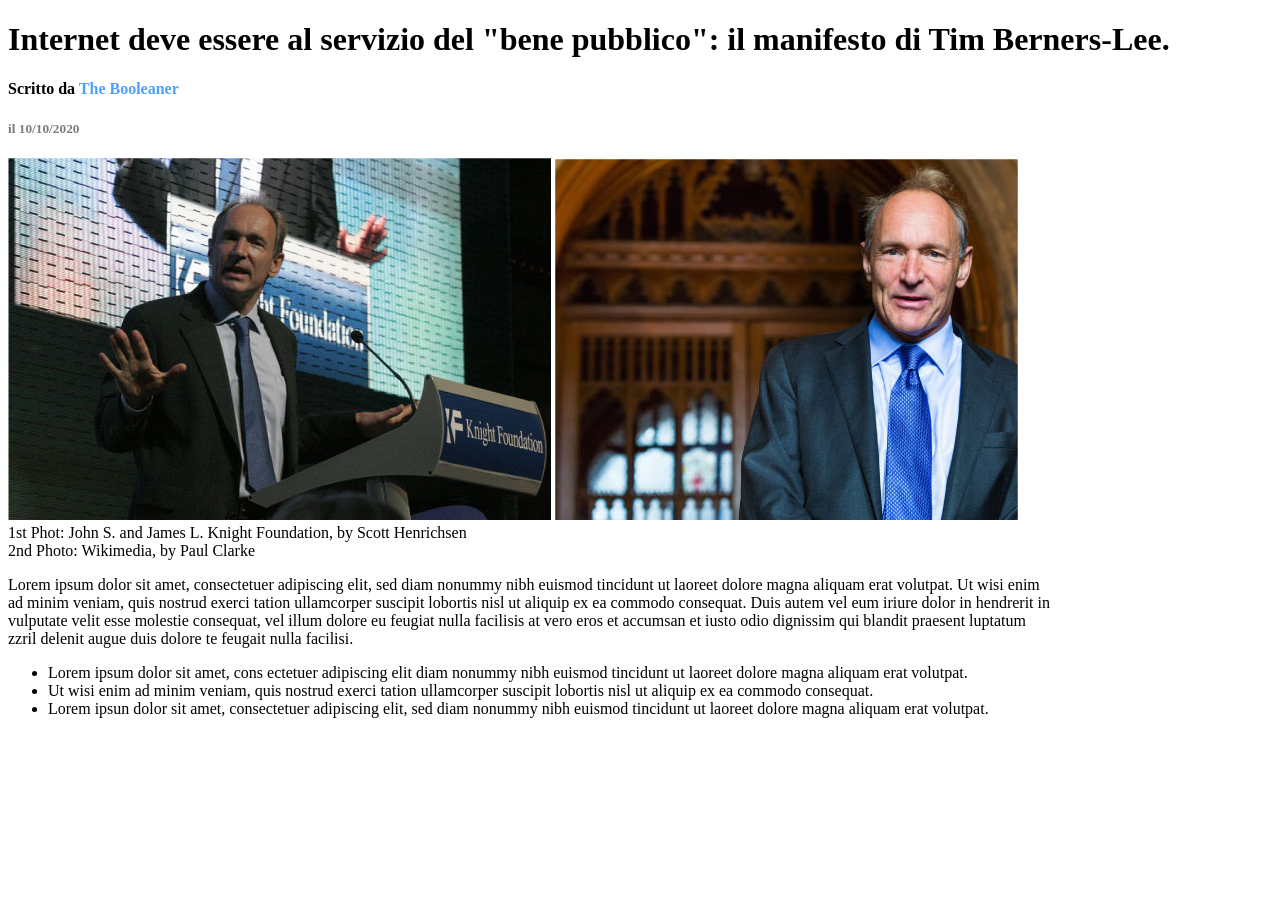
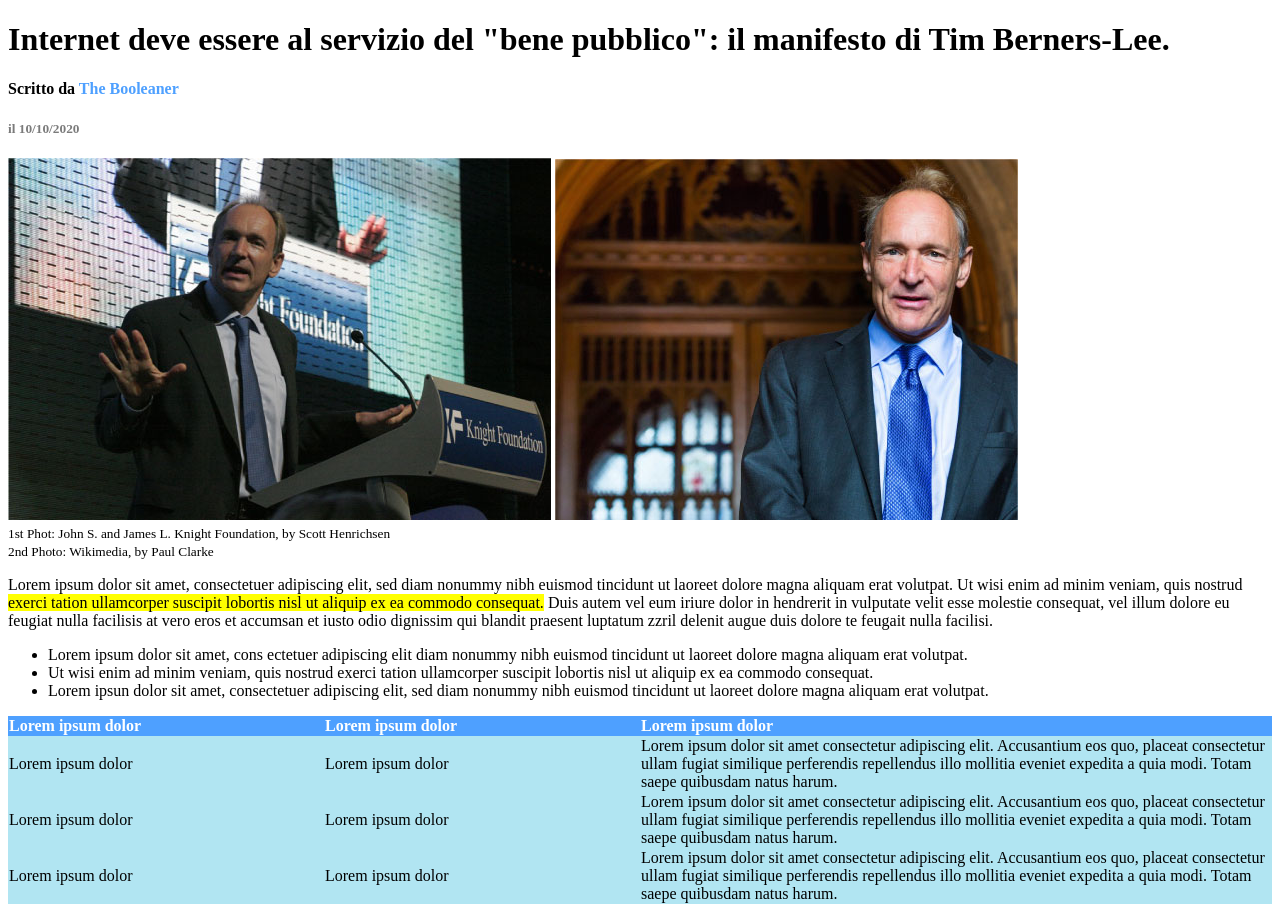
Before and after one commit to lpitto86/html-css-booleaner, a plain HTML site: page index.html in a window 1280 px wide. Shown: the part 72-984 px from the top of the page. Before the commit the page ends 806 px from the top, so only its background shows below. Drawn offline with Linux system fonts and the light colour scheme.

Commit message:
Inserimento tabella

```diff
--- a/css/style.css
+++ b/css/style.css
@@ -12,7 +12,9 @@
     text-decoration: none;
 }
 
-
+.highlighted {
+    background-color: yellow;
+}
 
 
 
@@ -31,3 +33,27 @@
 #logo {
     height: 60px;
 }
+
+
+
+.main-table-thead {
+    text-align: left;
+    background-color: #4EA0FF;
+    color: white;
+}
+
+.blue-table-row {
+    background-color: #B1E5F2;
+}
+
+#collapsed-table {
+    border-collapse: collapse;
+}
+
+.width-25-cell {
+    width: 25%;
+}
+
+.width-50-cell {
+    width: 50%;
+}
--- a/index.html
+++ b/index.html
@@ -29,24 +29,31 @@
                 </small>
             </h4>
         </header>
+        <section>
+            <div>
+                <img src="img/tim-1.jpg">
+                <img src="img/tim-2.jpg">
+            </div>
+            <div>
+                <small>
+                    1st Phot: John S. and James L. Knight Foundation, by Scott Henrichsen
+                </small>
+            <div>
+                <small>
+                    2nd Photo: Wikimedia, by Paul Clarke
+                </small>
+            </div>
+        </section>
 
-        <img src="img/tim-1.jpg">
-        <img src="img/tim-2.jpg">
-        <div>
-            1st Phot: John S. and James L. Knight Foundation, by Scott Henrichsen
-            <br>
-            2nd Photo: Wikimedia, by Paul Clarke
-        </div>
-        <div>
+        <section>
             <p>
               Lorem ipsum dolor sit amet, consectetuer adipiscing elit, sed diam nonummy nibh euismod tincidunt ut laoreet dolore magna aliquam erat volutpat. Ut wisi enim
-              <br>
-              ad minim veniam, quis nostrud exerci tation ullamcorper suscipit lobortis nisl ut aliquip ex ea commodo consequat. Duis autem vel eum iriure dolor in hendrerit in
-              <br>
+              ad minim veniam, quis nostrud <span class="highlighted">exerci tation ullamcorper suscipit lobortis nisl ut aliquip ex ea commodo consequat.</span> Duis autem vel eum iriure dolor in hendrerit in
               vulputate velit esse molestie consequat, vel illum dolore eu feugiat nulla facilisis at vero eros et accumsan et iusto odio dignissim qui blandit praesent luptatum
-              <br>
               zzril delenit augue duis dolore te feugait nulla facilisi.
             </p>
+        </section>
+
             <ul>
                 <li>
                     Lorem ipsum dolor sit amet, cons ectetuer adipiscing elit diam nonummy nibh euismod tincidunt ut laoreet dolore magna aliquam erat volutpat.
@@ -58,7 +65,58 @@
                     Lorem ipsun dolor sit amet, consectetuer adipiscing elit, sed diam nonummy nibh euismod tincidunt ut laoreet dolore magna aliquam erat volutpat.
                 </li>
             </ul>
-        </div>
+
+            <table id="collapsed-table">
+                <thead class="main-table-thead">
+                    <tr>
+                        <th class="width-25-cell">
+                            Lorem ipsum dolor
+                        </th>
+                        <th class="width-25-cell">
+                            Lorem ipsum dolor
+                        </th>
+                        <th class="width-50-cell">
+                            Lorem ipsum dolor
+                        </th>
+                    </tr>
+                </thead>
+
+                <tbody>
+                    <tr class="blue-table-row">
+                        <td class="width-25-cell">
+                            Lorem ipsum dolor
+                        </td>
+                        <td>
+                            Lorem ipsum dolor
+                        </td>
+                        <td>
+                            Lorem ipsum dolor sit amet consectetur adipiscing elit. Accusantium eos quo, placeat consectetur ullam fugiat similique perferendis repellendus illo mollitia eveniet expedita a quia modi. Totam saepe quibusdam natus harum.
+                        </td>
+                    </tr>
+                    <tr class="blue-table-row">
+                        <td class="width-25-cell">
+                            Lorem ipsum dolor
+                        </td>
+                        <td>
+                            Lorem ipsum dolor
+                        </td>
+                        <td class="width-25-cell">
+                            Lorem ipsum dolor sit amet consectetur adipiscing elit. Accusantium eos quo, placeat consectetur ullam fugiat similique perferendis repellendus illo mollitia eveniet expedita a quia modi. Totam saepe quibusdam natus harum.
+                        </td>
+                    </tr>
+                    <tr class="blue-table-row">
+                        <td>
+                            Lorem ipsum dolor
+                        </td>
+                        <td>
+                            Lorem ipsum dolor
+                        </td>
+                        <td>
+                            Lorem ipsum dolor sit amet consectetur adipiscing elit. Accusantium eos quo, placeat consectetur ullam fugiat similique perferendis repellendus illo mollitia eveniet expedita a quia modi. Totam saepe quibusdam natus harum.
+                        </td>
+                    </tr>
+                </tbody>
+            </table>
     </main>
 
 </body>
```
